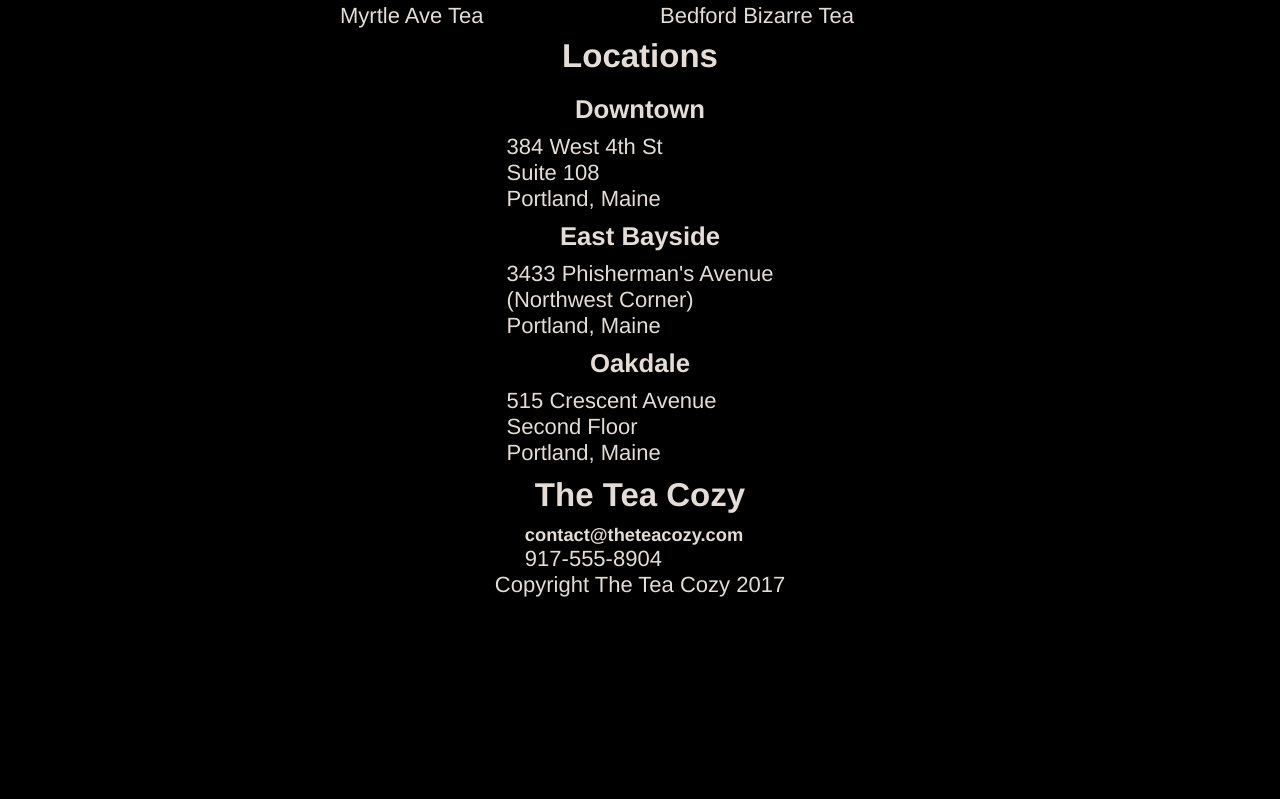
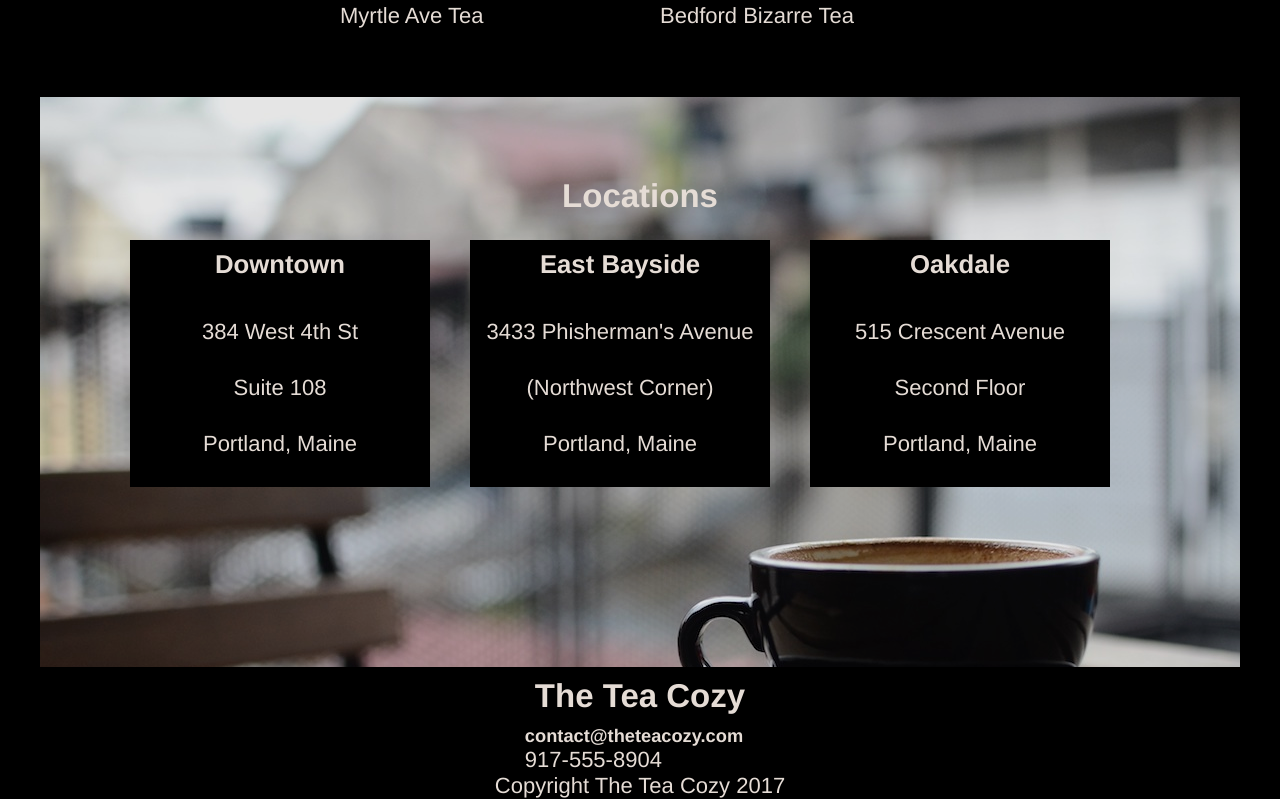
Before and after one commit to kooshaamd/teacozy, a plain HTML site: page index.html in a window 1280 px wide. Shown: the part 1447-2246 px from the top of the page. Before the commit the page ends 2045 px from the top, so only its background shows below. Drawn offline with Linux system fonts and the light colour scheme.

Commit message:
Complete locations style.

```diff
--- a/resources/css/style.css
+++ b/resources/css/style.css
@@ -99,3 +99,31 @@ h2,h3,h4{
   height: 200px;
   padding: 10px 10px
 }
+
+.locations{
+  background-image: url("../images/img-locations-background.jpg");
+  width: 1200px;
+  height: 500px;
+  margin-top: 70px;
+  padding-top: 70px;
+}
+
+.addresses{
+  display: flex;
+  justify-content: center;
+  align-items: center;
+  padding-top: 15px;
+}
+
+.address{
+  display: inline-block;
+  width: 300px;
+  background-color: black;
+  margin-right: 40px;
+  opacity: 1;
+  text-align: center;
+}
+
+.address p{
+  margin: 30px 10px;
+}
```
